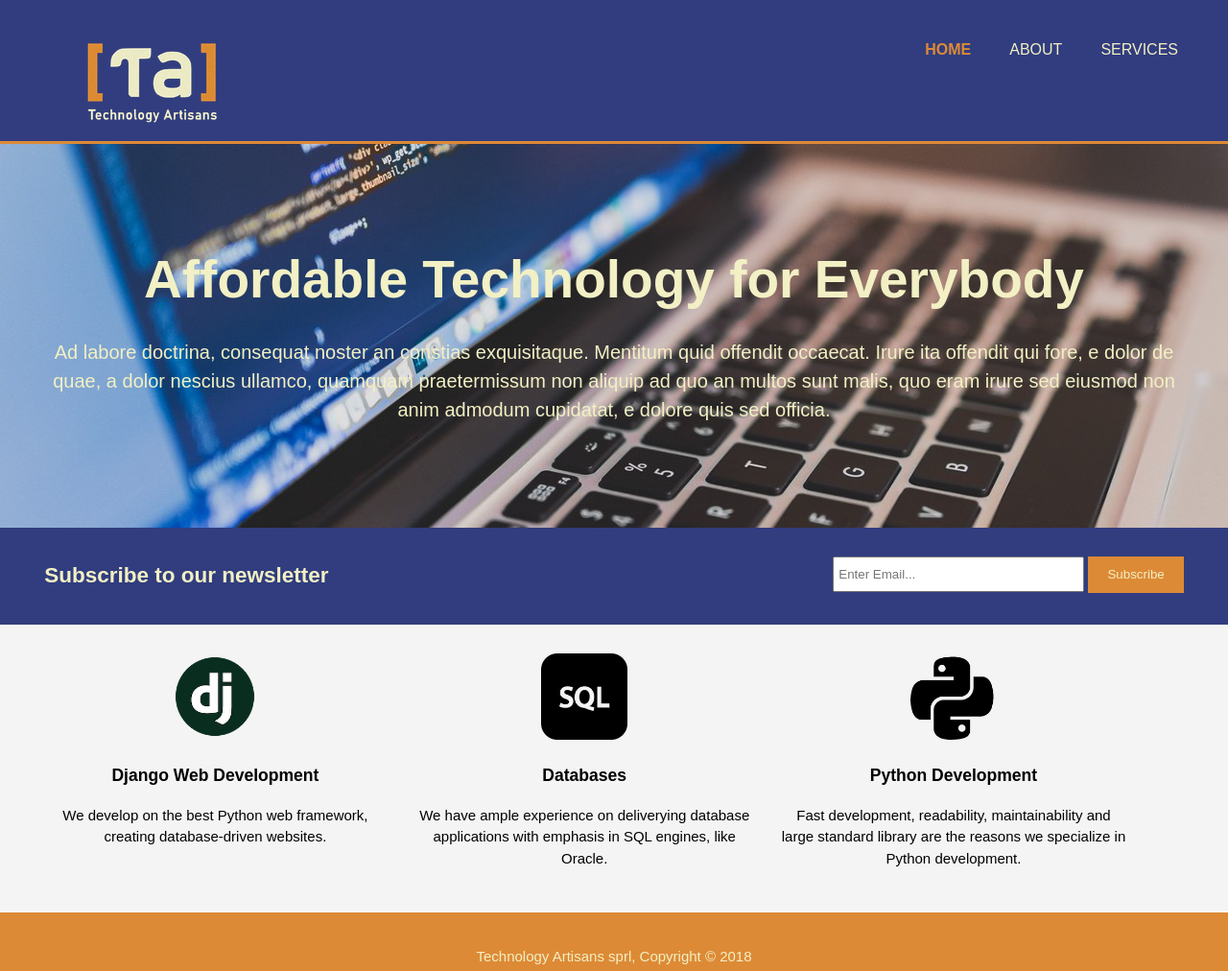
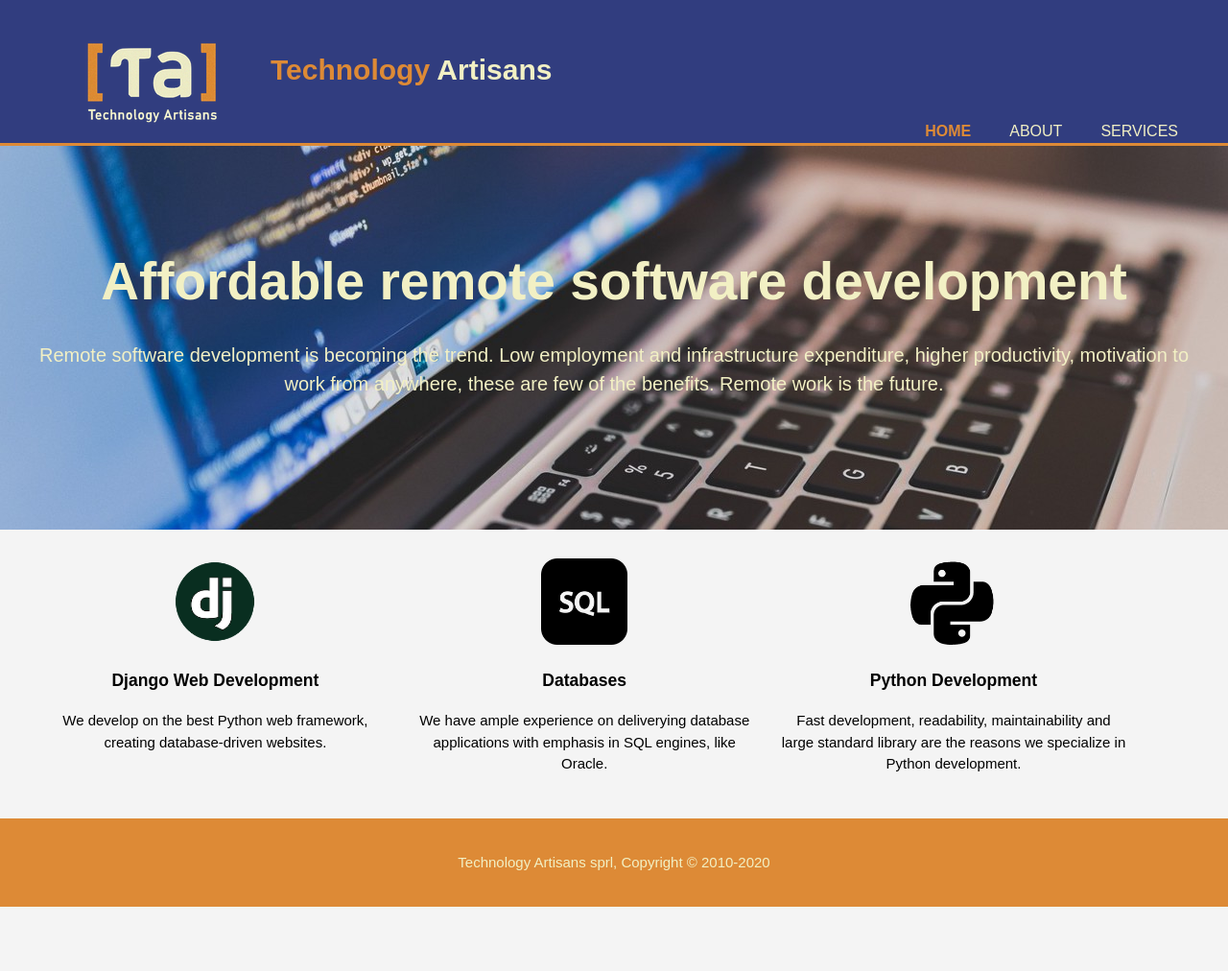
Before and after one commit to tonper19/ta-web, a plain HTML site: page index.html in a window 1280 px wide. Shown: the whole page at 96% size. After the commit the page ends 945 px from the top, so only its background shows below. Drawn offline with Linux system fonts and the light colour scheme.

Commit message:
content modification

```diff
--- a/index.html
+++ b/index.html
@@ -19,8 +19,9 @@
     <div class="container">
       <div id="branding">
         <img src="./img/Tech-Artisans-colors_transparent.png" alt="Web Development">
-        <!-- <h1><span class="highlight">Technology</span> Artisans</h1> -->
+
       </div>
+      <h1><span class="highlight">Technology</span> Artisans</h1>
       <nav>
         <ul>
           <li class="current"><a href="index.html">Home</a> </li>
@@ -33,24 +34,24 @@
 
   <section id="showcase">
     <div class="container">
-      <h1>Affordable Technology for Everybody</h1>
-      <p>Ad labore doctrina, consequat noster an constias exquisitaque. Mentitum quid
-        offendit occaecat. Irure ita offendit qui fore, e dolor de quae, a dolor nescius
-        ullamco, quamquam praetermissum non aliquip ad quo an multos sunt malis, quo
-        eram irure sed eiusmod non anim admodum cupidatat, e dolore quis sed officia. </p>
+      <h1>Affordable remote software development</h1>
+      <p>Remote software development is becoming the trend. Low employment and infrastructure expenditure,
+        higher productivity, motivation to work from anywhere, these are few of the benefits. Remote work
+        is the future.
+      </p>
     </div>
   </section>
 
-  <section id="newsletter">
+  <!-- <section id="newsletter">
     <div class="container">
-      <h1>Subscribe to our newsletter</h1>
+      <h1>Contact us</h1>
       <form class="process.js" action="index.html" method="post">
         <input type="email" placeholder="Enter Email...">
         <button type="submit" class="button_1" name="button">Subscribe</button>
 
       </form>
     </div>
-  </section>
+  </section> -->
 
   <section id="boxes">
     <div class="container">
@@ -78,7 +79,7 @@
     </div>
   </section>
   <footer>
-    <p>Technology Artisans sprl, Copyright &copy; 2018</p>
+    <p>Technology Artisans sprl, Copyright &copy; 2010-2020</p>
   </footer>
 </body>
 
```
